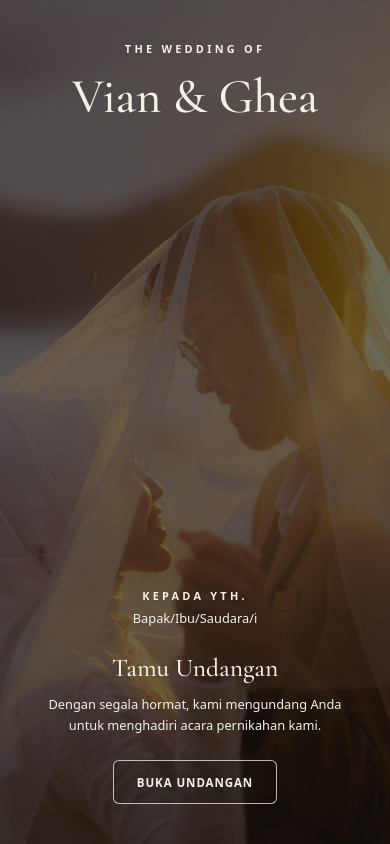
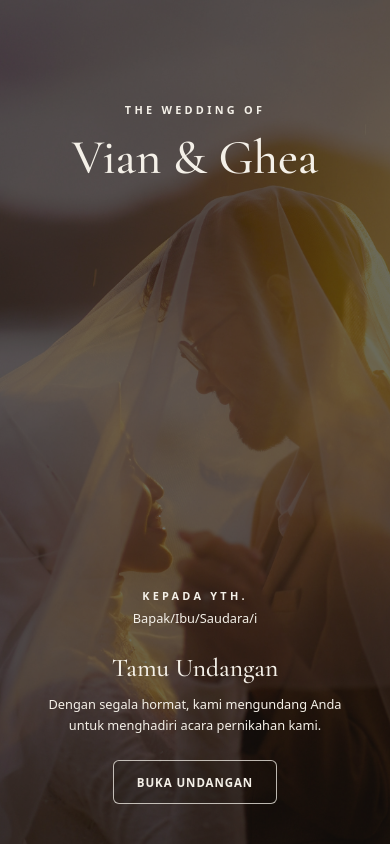
Before and after one commit to vanard/my-wedding, an Astro site: page / in a window 390 px wide. Built offline with nearby package versions, Linux system fonts and the light colour scheme; Astro itself is replaced by a stand-in of ours; no server answers.

Commit message:
Place the names on the cover a little lower on taller phones

```diff
--- a/src/components/IntroCover.astro
+++ b/src/components/IntroCover.astro
@@ -22,6 +22,11 @@ const date = coverDate(invitation.startsAt, invitation.timeZone);
 </header>
 <style>
   .cover { position: relative; isolation: isolate; display: flex; flex-direction: column; justify-content: space-between; padding: calc(2.5rem + env(safe-area-inset-top)) var(--gutter) calc(2.5rem + env(safe-area-inset-bottom)); text-align: center; overflow: hidden; }
+  /* The names sit lower on taller phones (about 100 px down on a 844 px screen), and keep
+     the 2.5rem minimum on short and landscape screens where space is tight. */
+  @supports (padding-top: 1svh) {
+    .cover { padding-top: calc(clamp(2.5rem, 12svh, 6.5rem) + env(safe-area-inset-top)); }
+  }
   /* While leaving, the cover floats over the revealed invitation and slides away. */
   .cover.is-leaving { position: fixed; z-index: 40; top: 0; right: 0; width: var(--col); height: 100vh; height: 100dvh; transition: transform .9s cubic-bezier(.7, 0, .2, 1), opacity .9s ease; transform: translateY(-100%); opacity: .4; }
   .preview { position: absolute; top: calc(.5rem + env(safe-area-inset-top)); left: 0; right: 0; margin: 0; font-size: .62rem; letter-spacing: .08em; color: var(--muted); }
```
